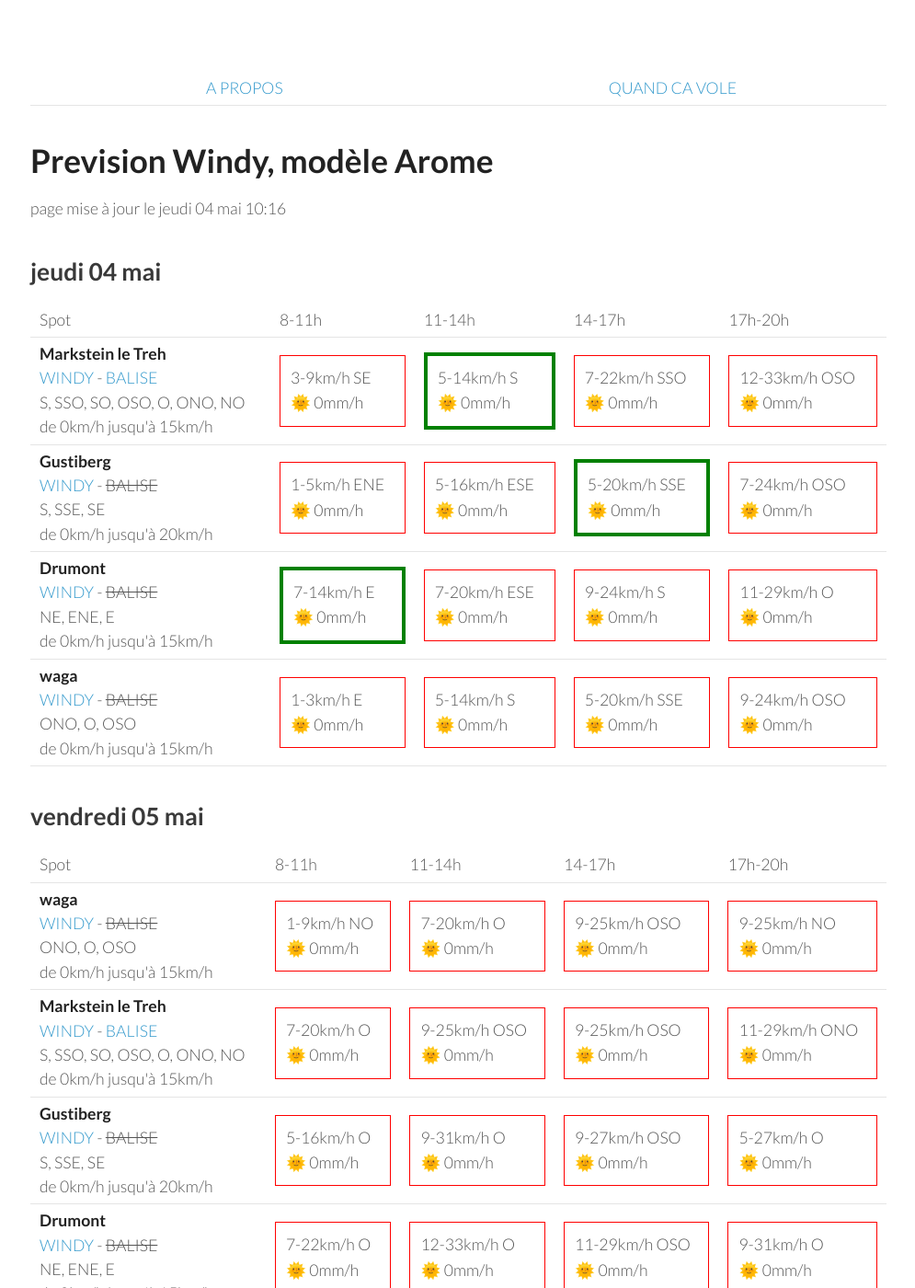
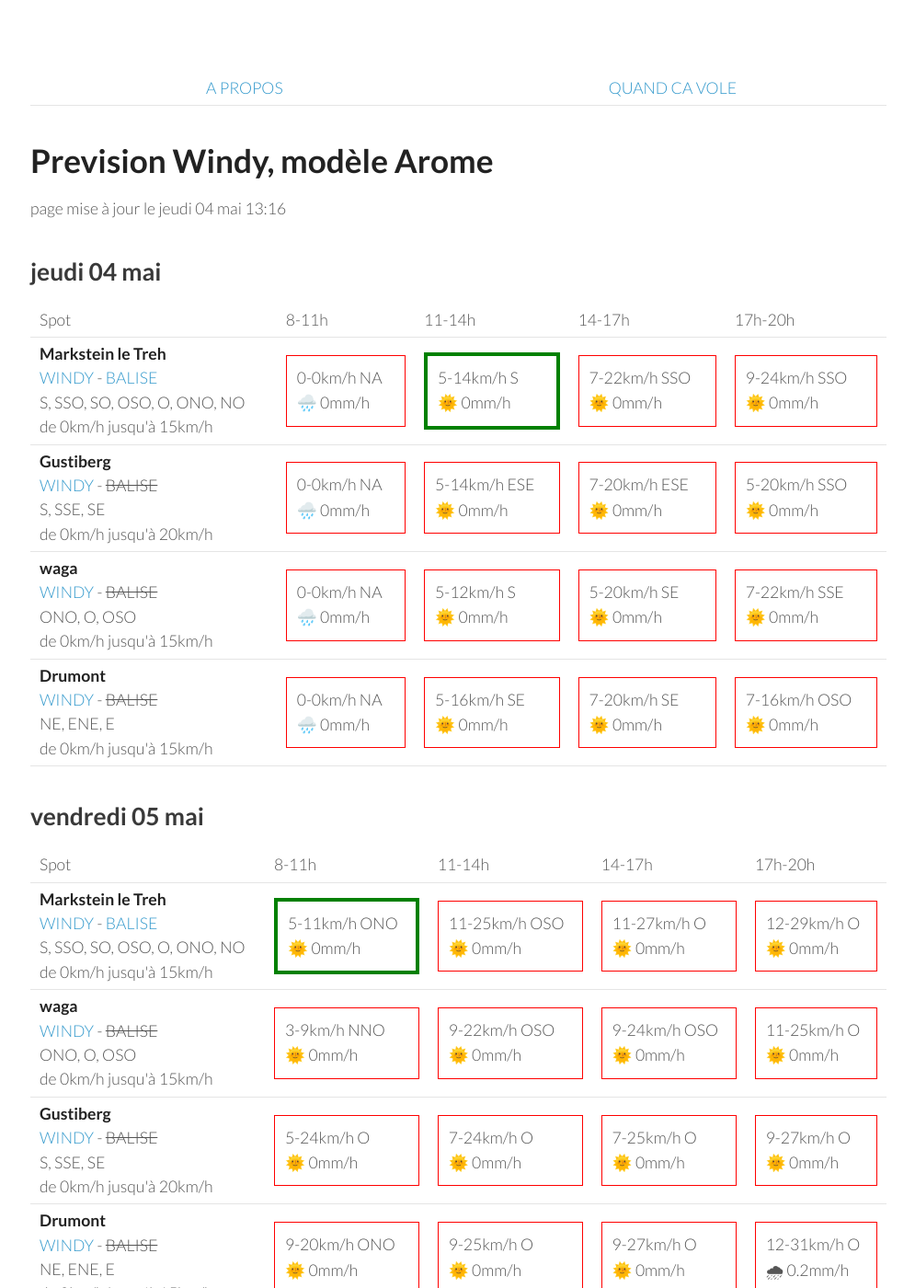
Before and after one commit to parapente-dans-le-nord/parapente-dans-le-nord.github.io, a Jekyll site: the page built from vosges.markdown, in a window 1280 px wide and 1400 px high. Shown: the whole window at 92% size, without its empty margins (25-1020 px from the left). Built offline with Jekyll 4.4.1, drawn with Linux system fonts in a browser that asks for light colours; some of the changed text lies outside the part shown.

Commit message:
update index.markdown

```diff
--- a/vosges.markdown
+++ b/vosges.markdown
@@ -7,7 +7,7 @@ title:  "Tous les spots"
 {: .links}
 
 # Prevision Windy, modèle Arome
-page mise à jour le jeudi 04 mai 10:16
+page mise à jour le jeudi 04 mai 13:16
 
 ## jeudi 04 mai
 
@@ -24,41 +24,37 @@ page mise à jour le jeudi 04 mai 10:16
 <tr>
         <td><strong>Markstein le Treh</strong><br><a href="https://windy.com/47.926/7.012?47.505,7.012,8,m:eY1agmQ">WINDY</a> - <span class=""><a href="http://www.balisemeteo.com/balise.php?idBalise=136">BALISE</a> </span><br> <span class="vent-favorable">S, SSO, SO, OSO, O, ONO, NO</span><br><span class="force-vent">de 0km/h jusqu'à 15km/h</span> </td>
 
-            <td><div class="not-flyable"><p>3-9km/h SE</p><p>🌞 0mm/h</p></div></td>
+            <td><div class="not-flyable"><p>0-0km/h NA</p><p>🌧️ 0mm/h</p></div></td>
             <td><div class="flyable"><p>5-14km/h S</p><p>🌞 0mm/h</p></div></td>
             <td><div class="not-flyable"><p>7-22km/h SSO</p><p>🌞 0mm/h</p></div></td>
-            <td><div class="not-flyable"><p>12-33km/h OSO</p><p>🌞 0mm/h</p></div></td>
-
+            <td><div class="not-flyable"><p>9-24km/h SSO</p><p>🌞 0mm/h</p></div></td>
 
     </tr>
 <tr>
         <td><strong>Gustiberg</strong><br><a href="https://windy.com/47.894/6.934?47.891,6.934,15,m:eYYagmI">WINDY</a> - <span class="no-balise"> BALISE </span><br> <span class="vent-favorable">S, SSE, SE</span><br><span class="force-vent">de 0km/h jusqu'à 20km/h</span> </td>
 
-            <td><div class="not-flyable"><p>1-5km/h ENE</p><p>🌞 0mm/h</p></div></td>
-            <td><div class="not-flyable"><p>5-16km/h ESE</p><p>🌞 0mm/h</p></div></td>
-            <td><div class="flyable"><p>5-20km/h SSE</p><p>🌞 0mm/h</p></div></td>
-            <td><div class="not-flyable"><p>7-24km/h OSO</p><p>🌞 0mm/h</p></div></td>
+            <td><div class="not-flyable"><p>0-0km/h NA</p><p>🌧️ 0mm/h</p></div></td>
+            <td><div class="not-flyable"><p>5-14km/h ESE</p><p>🌞 0mm/h</p></div></td>
+            <td><div class="not-flyable"><p>7-20km/h ESE</p><p>🌞 0mm/h</p></div></td>
+            <td><div class="not-flyable"><p>5-20km/h SSO</p><p>🌞 0mm/h</p></div></td>
 
+    </tr>
+<tr>
+        <td><strong>waga</strong><br><a href="https://windy.com/47.903/6.996?47.900,6.983,15">WINDY</a> - <span class="no-balise"> BALISE </span><br> <span class="vent-favorable">ONO, O, OSO</span><br><span class="force-vent">de 0km/h jusqu'à 15km/h</span> </td>
+
+            <td><div class="not-flyable"><p>0-0km/h NA</p><p>🌧️ 0mm/h</p></div></td>
+            <td><div class="not-flyable"><p>5-12km/h S</p><p>🌞 0mm/h</p></div></td>
+            <td><div class="not-flyable"><p>5-20km/h SE</p><p>🌞 0mm/h</p></div></td>
+            <td><div class="not-flyable"><p>7-22km/h SSE</p><p>🌞 0mm/h</p></div></td>
 
     </tr>
 <tr>
         <td><strong>Drumont</strong><br><a href="https://windy.com/47.898/6.919?47.687,6.919,9,m:eYYagmG">WINDY</a> - <span class="no-balise"> BALISE </span><br> <span class="vent-favorable">NE, ENE, E</span><br><span class="force-vent">de 0km/h jusqu'à 15km/h</span> </td>
 
-            <td><div class="flyable"><p>7-14km/h E</p><p>🌞 0mm/h</p></div></td>
-            <td><div class="not-flyable"><p>7-20km/h ESE</p><p>🌞 0mm/h</p></div></td>
-            <td><div class="not-flyable"><p>9-24km/h S</p><p>🌞 0mm/h</p></div></td>
-            <td><div class="not-flyable"><p>11-29km/h O</p><p>🌞 0mm/h</p></div></td>
-
-
-    </tr>
-<tr>
-        <td><strong>waga</strong><br><a href="https://windy.com/47.903/6.996?47.900,6.983,15">WINDY</a> - <span class="no-balise"> BALISE </span><br> <span class="vent-favorable">ONO, O, OSO</span><br><span class="force-vent">de 0km/h jusqu'à 15km/h</span> </td>
-
-            <td><div class="not-flyable"><p>1-3km/h E</p><p>🌞 0mm/h</p></div></td>
-            <td><div class="not-flyable"><p>5-14km/h S</p><p>🌞 0mm/h</p></div></td>
-            <td><div class="not-flyable"><p>5-20km/h SSE</p><p>🌞 0mm/h</p></div></td>
-            <td><div class="not-flyable"><p>9-24km/h OSO</p><p>🌞 0mm/h</p></div></td>
-
+            <td><div class="not-flyable"><p>0-0km/h NA</p><p>🌧️ 0mm/h</p></div></td>
+            <td><div class="not-flyable"><p>5-16km/h SE</p><p>🌞 0mm/h</p></div></td>
+            <td><div class="not-flyable"><p>7-20km/h SE</p><p>🌞 0mm/h</p></div></td>
+            <td><div class="not-flyable"><p>7-16km/h OSO</p><p>🌞 0mm/h</p></div></td>
 
     </tr>
 
@@ -78,42 +74,42 @@ page mise à jour le jeudi 04 mai 10:16
       <td>17h-20h</td>
     </tr>
 <tr>
-        <td><strong>waga</strong><br><a href="https://windy.com/47.903/6.996?47.900,6.983,15">WINDY</a> - <span class="no-balise"> BALISE </span><br> <span class="vent-favorable">ONO, O, OSO</span><br><span class="force-vent">de 0km/h jusqu'à 15km/h</span> </td>
+        <td><strong>Markstein le Treh</strong><br><a href="https://windy.com/47.926/7.012?47.505,7.012,8,m:eY1agmQ">WINDY</a> - <span class=""><a href="http://www.balisemeteo.com/balise.php?idBalise=136">BALISE</a> </span><br> <span class="vent-favorable">S, SSO, SO, OSO, O, ONO, NO</span><br><span class="force-vent">de 0km/h jusqu'à 15km/h</span> </td>
 
-            <td><div class="not-flyable"><p>1-9km/h NO</p><p>🌞 0mm/h</p></div></td>
-            <td><div class="not-flyable"><p>7-20km/h O</p><p>🌞 0mm/h</p></div></td>
-            <td><div class="not-flyable"><p>9-25km/h OSO</p><p>🌞 0mm/h</p></div></td>
-            <td><div class="not-flyable"><p>9-25km/h NO</p><p>🌞 0mm/h</p></div></td>
+            <td><div class="flyable"><p>5-11km/h ONO</p><p>🌞 0mm/h</p></div></td>
+            <td><div class="not-flyable"><p>11-25km/h OSO</p><p>🌞 0mm/h</p></div></td>
+            <td><div class="not-flyable"><p>11-27km/h O</p><p>🌞 0mm/h</p></div></td>
+            <td><div class="not-flyable"><p>12-29km/h O</p><p>🌞 0mm/h</p></div></td>
 
 
     </tr>
 <tr>
-        <td><strong>Markstein le Treh</strong><br><a href="https://windy.com/47.926/7.012?47.505,7.012,8,m:eY1agmQ">WINDY</a> - <span class=""><a href="http://www.balisemeteo.com/balise.php?idBalise=136">BALISE</a> </span><br> <span class="vent-favorable">S, SSO, SO, OSO, O, ONO, NO</span><br><span class="force-vent">de 0km/h jusqu'à 15km/h</span> </td>
+        <td><strong>waga</strong><br><a href="https://windy.com/47.903/6.996?47.900,6.983,15">WINDY</a> - <span class="no-balise"> BALISE </span><br> <span class="vent-favorable">ONO, O, OSO</span><br><span class="force-vent">de 0km/h jusqu'à 15km/h</span> </td>
 
-            <td><div class="not-flyable"><p>7-20km/h O</p><p>🌞 0mm/h</p></div></td>
-            <td><div class="not-flyable"><p>9-25km/h OSO</p><p>🌞 0mm/h</p></div></td>
-            <td><div class="not-flyable"><p>9-25km/h OSO</p><p>🌞 0mm/h</p></div></td>
-            <td><div class="not-flyable"><p>11-29km/h ONO</p><p>🌞 0mm/h</p></div></td>
+            <td><div class="not-flyable"><p>3-9km/h NNO</p><p>🌞 0mm/h</p></div></td>
+            <td><div class="not-flyable"><p>9-22km/h OSO</p><p>🌞 0mm/h</p></div></td>
+            <td><div class="not-flyable"><p>9-24km/h OSO</p><p>🌞 0mm/h</p></div></td>
+            <td><div class="not-flyable"><p>11-25km/h O</p><p>🌞 0mm/h</p></div></td>
 
 
     </tr>
 <tr>
         <td><strong>Gustiberg</strong><br><a href="https://windy.com/47.894/6.934?47.891,6.934,15,m:eYYagmI">WINDY</a> - <span class="no-balise"> BALISE </span><br> <span class="vent-favorable">S, SSE, SE</span><br><span class="force-vent">de 0km/h jusqu'à 20km/h</span> </td>
 
-            <td><div class="not-flyable"><p>5-16km/h O</p><p>🌞 0mm/h</p></div></td>
-            <td><div class="not-flyable"><p>9-31km/h O</p><p>🌞 0mm/h</p></div></td>
-            <td><div class="not-flyable"><p>9-27km/h OSO</p><p>🌞 0mm/h</p></div></td>
-            <td><div class="not-flyable"><p>5-27km/h O</p><p>🌞 0mm/h</p></div></td>
+            <td><div class="not-flyable"><p>5-24km/h O</p><p>🌞 0mm/h</p></div></td>
+            <td><div class="not-flyable"><p>7-24km/h O</p><p>🌞 0mm/h</p></div></td>
+            <td><div class="not-flyable"><p>7-25km/h O</p><p>🌞 0mm/h</p></div></td>
+            <td><div class="not-flyable"><p>9-27km/h O</p><p>🌞 0mm/h</p></div></td>
 
 
     </tr>
 <tr>
         <td><strong>Drumont</strong><br><a href="https://windy.com/47.898/6.919?47.687,6.919,9,m:eYYagmG">WINDY</a> - <span class="no-balise"> BALISE </span><br> <span class="vent-favorable">NE, ENE, E</span><br><span class="force-vent">de 0km/h jusqu'à 15km/h</span> </td>
 
-            <td><div class="not-flyable"><p>7-22km/h O</p><p>🌞 0mm/h</p></div></td>
-            <td><div class="not-flyable"><p>12-33km/h O</p><p>🌞 0mm/h</p></div></td>
-            <td><div class="not-flyable"><p>11-29km/h OSO</p><p>🌞 0mm/h</p></div></td>
-            <td><div class="not-flyable"><p>9-31km/h O</p><p>🌞 0mm/h</p></div></td>
+            <td><div class="not-flyable"><p>9-20km/h ONO</p><p>🌞 0mm/h</p></div></td>
+            <td><div class="not-flyable"><p>9-25km/h O</p><p>🌞 0mm/h</p></div></td>
+            <td><div class="not-flyable"><p>9-27km/h O</p><p>🌞 0mm/h</p></div></td>
+            <td><div class="not-flyable"><p>12-31km/h O</p><p>🌧 0.2mm/h</p></div></td>
 
 
     </tr>
@@ -144,6 +140,16 @@ page mise à jour le jeudi 04 mai 10:16
 
     </tr>
 <tr>
+        <td><strong>Markstein le Treh</strong><br><a href="https://windy.com/47.926/7.012?47.505,7.012,8,m:eY1agmQ">WINDY</a> - <span class=""><a href="http://www.balisemeteo.com/balise.php?idBalise=136">BALISE</a> </span><br> <span class="vent-favorable">S, SSO, SO, OSO, O, ONO, NO</span><br><span class="force-vent">de 0km/h jusqu'à 15km/h</span> </td>
+
+            <td><div class="not-flyable"><p>3-11km/h ENE</p><p>🌞 0mm/h</p></div></td>
+            <td><div class="not-flyable"><p>5-22km/h SSE</p><p>🌞 0mm/h</p></div></td>
+            <td><div class="not-flyable"><p>7-27km/h SSO</p><p>🌧 0.2mm/h</p></div></td>
+            <td><div class="not-flyable"><p>3-27km/h S</p><p>🌧 0.9mm/h</p></div></td>
+
+
+    </tr>
+<tr>
         <td><strong>Gustiberg</strong><br><a href="https://windy.com/47.894/6.934?47.891,6.934,15,m:eYYagmI">WINDY</a> - <span class="no-balise"> BALISE </span><br> <span class="vent-favorable">S, SSE, SE</span><br><span class="force-vent">de 0km/h jusqu'à 20km/h</span> </td>
 
             <td><div class="not-flyable"><p>3-9km/h E</p><p>🌞 0mm/h</p></div></td>
@@ -154,22 +160,12 @@ page mise à jour le jeudi 04 mai 10:16
 
     </tr>
 <tr>
-        <td><strong>Markstein le Treh</strong><br><a href="https://windy.com/47.926/7.012?47.505,7.012,8,m:eY1agmQ">WINDY</a> - <span class=""><a href="http://www.balisemeteo.com/balise.php?idBalise=136">BALISE</a> </span><br> <span class="vent-favorable">S, SSO, SO, OSO, O, ONO, NO</span><br><span class="force-vent">de 0km/h jusqu'à 15km/h</span> </td>
-
-            <td><div class="not-flyable"><p>3-9km/h ENE</p><p>🌞 0mm/h</p></div></td>
-            <td><div class="not-flyable"><p>5-24km/h SE</p><p>🌞 0mm/h</p></div></td>
-            <td><div class="not-flyable"><p>7-27km/h SSO</p><p>🌞 0mm/h</p></div></td>
-            <td><div class="not-flyable"><p>7-27km/h SSO</p><p>🌧 0.3mm/h</p></div></td>
-
-
-    </tr>
-<tr>
         <td><strong>waga</strong><br><a href="https://windy.com/47.903/6.996?47.900,6.983,15">WINDY</a> - <span class="no-balise"> BALISE </span><br> <span class="vent-favorable">ONO, O, OSO</span><br><span class="force-vent">de 0km/h jusqu'à 15km/h</span> </td>
 
-            <td><div class="not-flyable"><p>3-9km/h ENE</p><p>🌞 0mm/h</p></div></td>
-            <td><div class="not-flyable"><p>5-24km/h SE</p><p>🌞 0mm/h</p></div></td>
-            <td><div class="not-flyable"><p>7-27km/h S</p><p>🌞 0mm/h</p></div></td>
-            <td><div class="not-flyable"><p>7-27km/h SSO</p><p>🌧 0.2mm/h</p></div></td>
+            <td><div class="not-flyable"><p>3-11km/h ENE</p><p>🌞 0mm/h</p></div></td>
+            <td><div class="not-flyable"><p>5-22km/h SSE</p><p>🌞 0mm/h</p></div></td>
+            <td><div class="not-flyable"><p>9-29km/h SSO</p><p>🌧 0.2mm/h</p></div></td>
+            <td><div class="not-flyable"><p>3-29km/h S</p><p>🌧 0.4mm/h</p></div></td>
 
 
     </tr>
@@ -192,20 +188,20 @@ page mise à jour le jeudi 04 mai 10:16
 <tr>
         <td><strong>waga</strong><br><a href="https://windy.com/47.903/6.996?47.900,6.983,15">WINDY</a> - <span class="no-balise"> BALISE </span><br> <span class="vent-favorable">ONO, O, OSO</span><br><span class="force-vent">de 0km/h jusqu'à 15km/h</span> </td>
 
-            <td><div class="not-flyable"><p>12-40km/h O</p><p>🌧 0.2mm/h</p></div></td>
-            <td><div class="not-flyable"><p>12-40km/h O</p><p>🌧 0.3mm/h</p></div></td>
-            <td><div class="not-flyable"><p>12-38km/h O</p><p>🌧 0.4mm/h</p></div></td>
-            <td><div class="not-flyable"><p>14-40km/h O</p><p>🌧 2.7mm/h</p></div></td>
+            <td><div class="not-flyable"><p>11-37km/h OSO</p><p>🌧 0.3mm/h</p></div></td>
+            <td><div class="not-flyable"><p>14-42km/h O</p><p>🌧 0.6mm/h</p></div></td>
+            <td><div class="not-flyable"><p>11-44km/h O</p><p>🌧 0.6mm/h</p></div></td>
+            <td><div class="not-flyable"><p>12-40km/h ONO</p><p>🌧 1.1mm/h</p></div></td>
 
 
     </tr>
 <tr>
         <td><strong>Markstein le Treh</strong><br><a href="https://windy.com/47.926/7.012?47.505,7.012,8,m:eY1agmQ">WINDY</a> - <span class=""><a href="http://www.balisemeteo.com/balise.php?idBalise=136">BALISE</a> </span><br> <span class="vent-favorable">S, SSO, SO, OSO, O, ONO, NO</span><br><span class="force-vent">de 0km/h jusqu'à 15km/h</span> </td>
 
-            <td><div class="not-flyable"><p>12-40km/h O</p><p>🌧 0.2mm/h</p></div></td>
-            <td><div class="not-flyable"><p>12-40km/h O</p><p>🌧 0.3mm/h</p></div></td>
-            <td><div class="not-flyable"><p>12-37km/h O</p><p>🌧 0.4mm/h</p></div></td>
-            <td><div class="not-flyable"><p>14-40km/h O</p><p>🌧 2.8mm/h</p></div></td>
+            <td><div class="not-flyable"><p>11-37km/h OSO</p><p>🌧 0.4mm/h</p></div></td>
+            <td><div class="not-flyable"><p>14-42km/h O</p><p>🌧 0.6mm/h</p></div></td>
+            <td><div class="not-flyable"><p>11-42km/h O</p><p>🌧 0.7mm/h</p></div></td>
+            <td><div class="not-flyable"><p>12-38km/h ONO</p><p>🌧 1.1mm/h</p></div></td>
 
 
     </tr>
@@ -248,10 +244,10 @@ page mise à jour le jeudi 04 mai 10:16
 <tr>
         <td><strong>waga</strong><br><a href="https://windy.com/47.903/6.996?47.900,6.983,15">WINDY</a> - <span class="no-balise"> BALISE </span><br> <span class="vent-favorable">ONO, O, OSO</span><br><span class="force-vent">de 0km/h jusqu'à 15km/h</span> </td>
 
-            <td><div class="not-flyable"><p>5-20km/h O</p><p>🌞 0mm/h</p></div></td>
-            <td><div class="not-flyable"><p>9-27km/h O</p><p>🌞 0mm/h</p></div></td>
-            <td><div class="not-flyable"><p>12-35km/h O</p><p>🌞 0mm/h</p></div></td>
-            <td><div class="not-flyable"><p>12-37km/h O</p><p>🌞 0mm/h</p></div></td>
+            <td><div class="not-flyable"><p>5-18km/h ONO</p><p>🌞 0mm/h</p></div></td>
+            <td><div class="not-flyable"><p>7-25km/h ONO</p><p>🌧 0.2mm/h</p></div></td>
+            <td><div class="not-flyable"><p>5-25km/h O</p><p>🌞 0mm/h</p></div></td>
+            <td><div class="not-flyable"><p>11-29km/h O</p><p>🌞 0mm/h</p></div></td>
 
 
     </tr>
@@ -266,22 +262,22 @@ page mise à jour le jeudi 04 mai 10:16
 
     </tr>
 <tr>
+        <td><strong>Markstein le Treh</strong><br><a href="https://windy.com/47.926/7.012?47.505,7.012,8,m:eY1agmQ">WINDY</a> - <span class=""><a href="http://www.balisemeteo.com/balise.php?idBalise=136">BALISE</a> </span><br> <span class="vent-favorable">S, SSO, SO, OSO, O, ONO, NO</span><br><span class="force-vent">de 0km/h jusqu'à 15km/h</span> </td>
+
+            <td><div class="not-flyable"><p>5-18km/h ONO</p><p>🌞 0mm/h</p></div></td>
+            <td><div class="not-flyable"><p>7-25km/h ONO</p><p>🌧 0.2mm/h</p></div></td>
+            <td><div class="not-flyable"><p>5-24km/h O</p><p>🌞 0mm/h</p></div></td>
+            <td><div class="not-flyable"><p>9-29km/h O</p><p>🌞 0mm/h</p></div></td>
+
+
+    </tr>
+<tr>
         <td><strong>Drumont</strong><br><a href="https://windy.com/47.898/6.919?47.687,6.919,9,m:eYYagmG">WINDY</a> - <span class="no-balise"> BALISE </span><br> <span class="vent-favorable">NE, ENE, E</span><br><span class="force-vent">de 0km/h jusqu'à 15km/h</span> </td>
 
             <td><div class="not-flyable"><p>5-16km/h ONO</p><p>🌧 0.2mm/h</p></div></td>
             <td><div class="not-flyable"><p>9-25km/h ONO</p><p>🌧 0.2mm/h</p></div></td>
             <td><div class="not-flyable"><p>9-25km/h ONO</p><p>🌞 0mm/h</p></div></td>
             <td><div class="not-flyable"><p>11-29km/h O</p><p>🌞 0mm/h</p></div></td>
-
-
-    </tr>
-<tr>
-        <td><strong>Markstein le Treh</strong><br><a href="https://windy.com/47.926/7.012?47.505,7.012,8,m:eY1agmQ">WINDY</a> - <span class=""><a href="http://www.balisemeteo.com/balise.php?idBalise=136">BALISE</a> </span><br> <span class="vent-favorable">S, SSO, SO, OSO, O, ONO, NO</span><br><span class="force-vent">de 0km/h jusqu'à 15km/h</span> </td>
-
-            <td><div class="not-flyable"><p>5-20km/h O</p><p>🌞 0mm/h</p></div></td>
-            <td><div class="not-flyable"><p>9-27km/h O</p><p>🌞 0mm/h</p></div></td>
-            <td><div class="not-flyable"><p>12-35km/h O</p><p>🌞 0mm/h</p></div></td>
-            <td><div class="not-flyable"><p>12-37km/h O</p><p>🌞 0mm/h</p></div></td>
 
 
     </tr>
@@ -302,12 +298,32 @@ page mise à jour le jeudi 04 mai 10:16
       <td>17h-20h</td>
     </tr>
 <tr>
+        <td><strong>waga</strong><br><a href="https://windy.com/47.903/6.996?47.900,6.983,15">WINDY</a> - <span class="no-balise"> BALISE </span><br> <span class="vent-favorable">ONO, O, OSO</span><br><span class="force-vent">de 0km/h jusqu'à 15km/h</span> </td>
+
+            <td><div class="not-flyable"><p>9-35km/h O</p><p>🌧 0.2mm/h</p></div></td>
+            <td><div class="not-flyable"><p>11-31km/h O</p><p>🌧 0.7mm/h</p></div></td>
+            <td><div class="not-flyable"><p>9-37km/h O</p><p>🌧 2.9mm/h</p></div></td>
+            <td><div class="not-flyable"><p>11-33km/h O</p><p>🌧 1.7mm/h</p></div></td>
+
+
+    </tr>
+<tr>
         <td><strong>Gustiberg</strong><br><a href="https://windy.com/47.894/6.934?47.891,6.934,15,m:eYYagmI">WINDY</a> - <span class="no-balise"> BALISE </span><br> <span class="vent-favorable">S, SSE, SE</span><br><span class="force-vent">de 0km/h jusqu'à 20km/h</span> </td>
 
             <td><div class="not-flyable"><p>9-31km/h O</p><p>🌧 0.3mm/h</p></div></td>
             <td><div class="not-flyable"><p>11-29km/h O</p><p>🌧 1.1mm/h</p></div></td>
             <td><div class="not-flyable"><p>11-33km/h O</p><p>🌧 3mm/h</p></div></td>
             <td><div class="not-flyable"><p>11-31km/h O</p><p>🌧 1.8mm/h</p></div></td>
+
+
+    </tr>
+<tr>
+        <td><strong>Markstein le Treh</strong><br><a href="https://windy.com/47.926/7.012?47.505,7.012,8,m:eY1agmQ">WINDY</a> - <span class=""><a href="http://www.balisemeteo.com/balise.php?idBalise=136">BALISE</a> </span><br> <span class="vent-favorable">S, SSO, SO, OSO, O, ONO, NO</span><br><span class="force-vent">de 0km/h jusqu'à 15km/h</span> </td>
+
+            <td><div class="not-flyable"><p>9-33km/h O</p><p>🌧 0.2mm/h</p></div></td>
+            <td><div class="not-flyable"><p>11-31km/h O</p><p>🌧 0.7mm/h</p></div></td>
+            <td><div class="not-flyable"><p>9-35km/h O</p><p>🌧 2.9mm/h</p></div></td>
+            <td><div class="not-flyable"><p>11-33km/h O</p><p>🌧 1.7mm/h</p></div></td>
 
 
     </tr>
```
